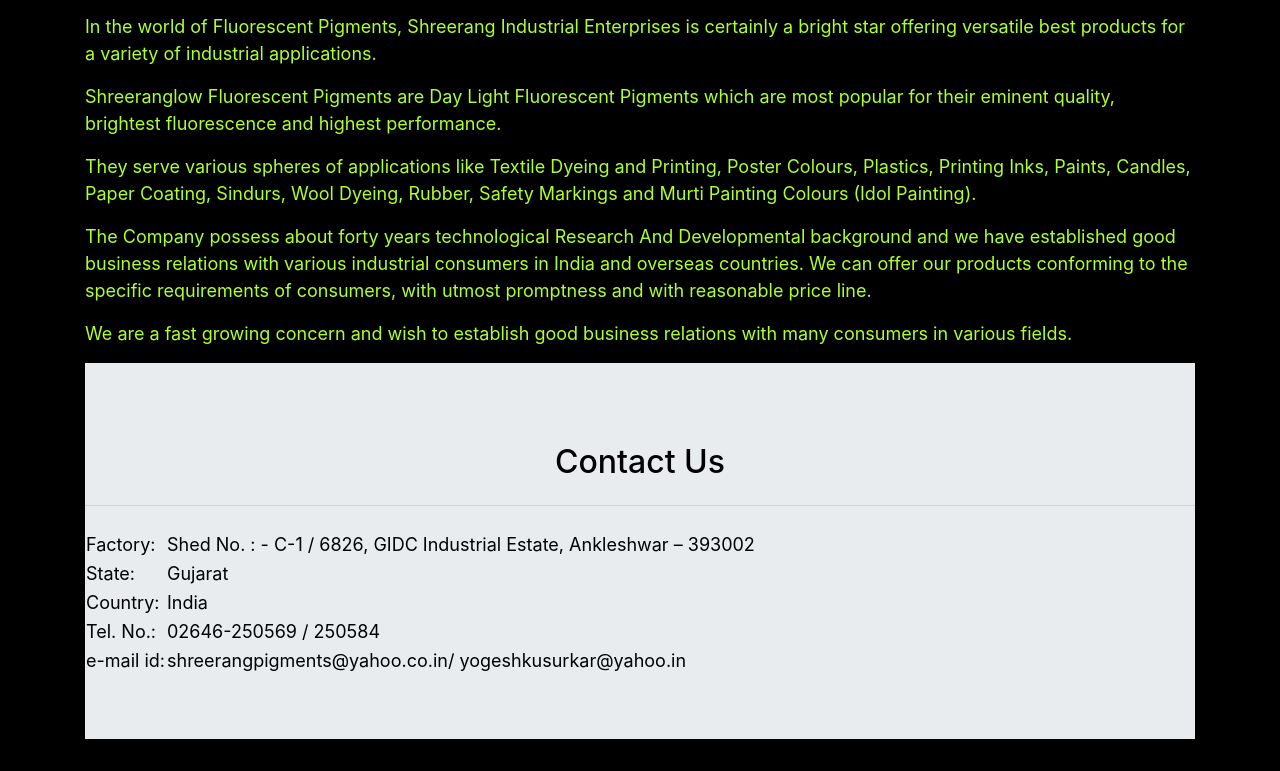
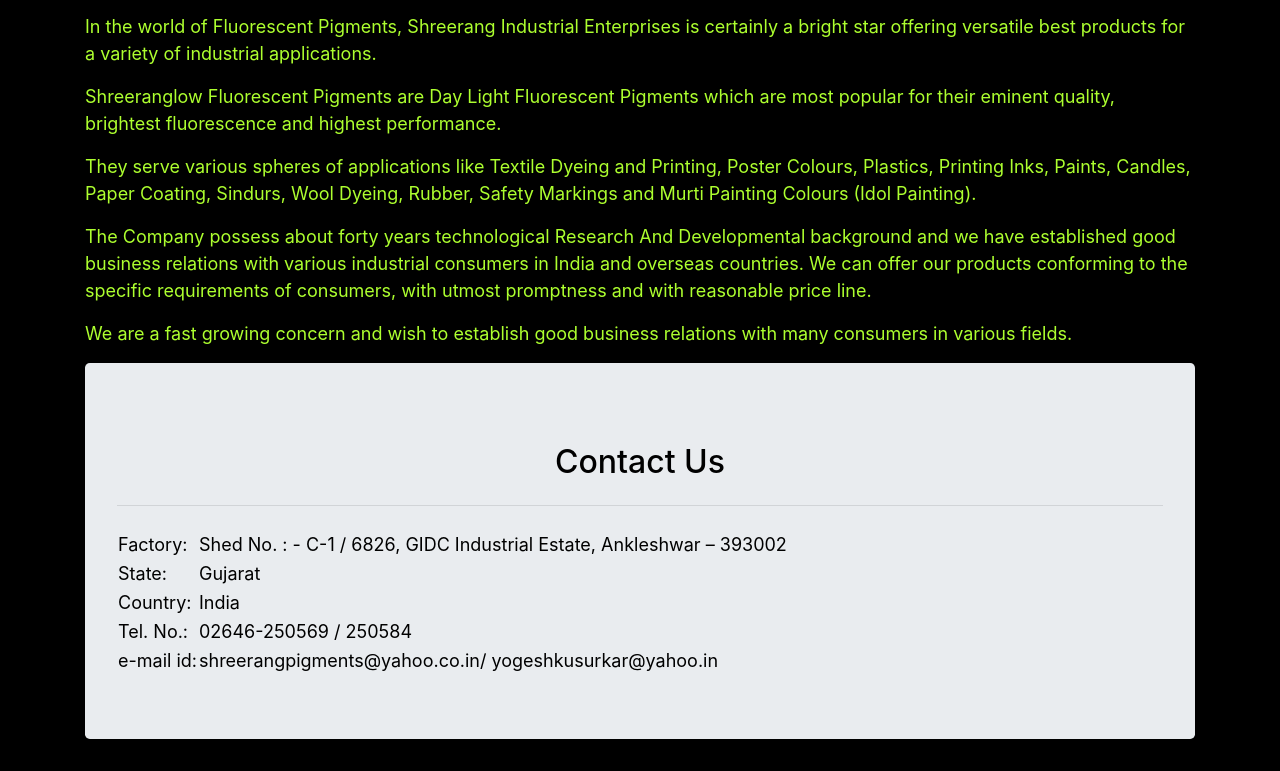
Before and after one commit to rishildhuwad/rishildhuwad.github.io, a plain HTML site: page aboutUs.html in a window 1280 px wide. Shown: the part 341-1112 px from the top of the page. Drawn offline with nearby package versions, Linux system fonts and the light colour scheme.

Commit message:
Update aboutUs.html

```diff
--- a/aboutUs.html
+++ b/aboutUs.html
@@ -83,7 +83,7 @@ and open the template in the editor.
                 We are a fast growing concern and wish to establish good business relations with
                 many consumers in various fields.
             </p>
-            <div class="jumbotron jumbotron-fluid" style="color: black">
+            <div class="jumbotron" style="color: black">
                 <p class="lead"><center><h2>Contact Us</h2></center></p>
             <hr class="my-4">
                 <table>
```
